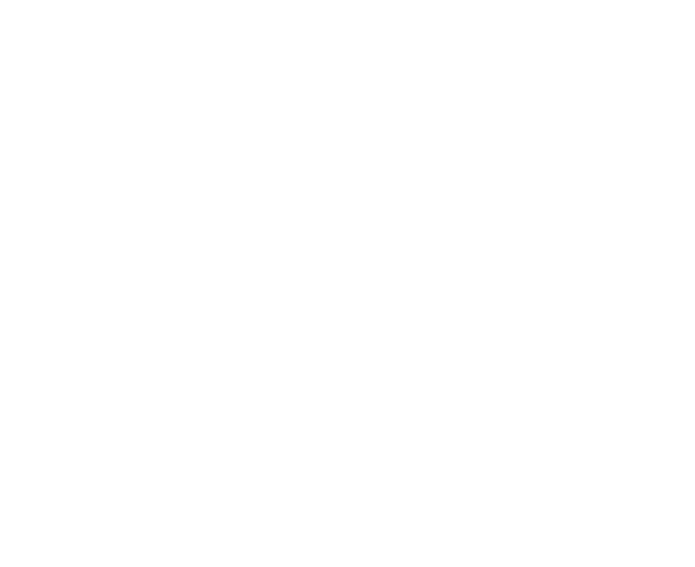
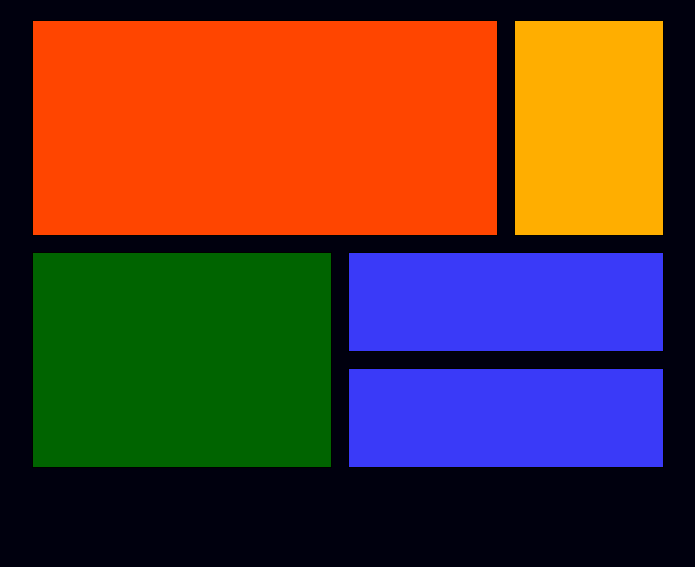
Before and after one commit to RobsenGelana/css-flexbox, a plain HTML site: page grid.html in a window 1280 px wide. Shown: the whole page, without its empty margins (292-987 px from the left). Drawn offline with Linux system fonts and the light colour scheme.

Commit message:
grid task completed

```diff
--- a/grid.css
+++ b/grid.css
@@ -0,0 +1,47 @@
+body{
+    background-color: rgb(0, 0, 14);
+}
+.container{
+    width: 50%;
+    height: 68vh;
+    margin: auto;
+    margin-top: 20px;
+}
+.grid{
+    display: grid;
+    grid-gap: 1em;
+    grid-template-columns: 2fr 1fr 1fr;
+    grid-auto-rows: minmax(100px, auto);
+    align-items: stretch;
+}
+
+.box1{
+    background-color: orangered;
+    border: 1px solid black;
+    grid-row: 1/3;
+    grid-column: 1/3;
+
+
+}
+.box2{
+    background-color: rgb(255, 174, 0);
+    border: 1px solid black;
+    grid-row: 1/3;
+}
+.box3{
+    background-color: darkgreen;
+    border: 1px solid black;
+    grid-row: 3/5;
+
+}
+.box4{
+    background-color: rgb(58, 58, 248);
+    border: 1px solid black;
+    grid-column: 2/4;
+}
+.box5{
+    background-color: rgb(58, 58, 248);
+    border: 1px solid black;
+    grid-column: 2/4;
+    grid-row: 3/4;
+}
--- a/grid.html
+++ b/grid.html
@@ -4,9 +4,21 @@
     <meta charset="UTF-8">
     <meta http-equiv="X-UA-Compatible" content="IE=edge">
     <meta name="viewport" content="width=device-width, initial-scale=1.0">
+    <link rel="stylesheet" href="grid.css">
     <title>Grid</title>
 </head>
 <body>
+    <main>
+        <div class="container">
+            <div class="grid">
+                <div class="box box1"></div>
+                <div class="box box2"></div>
+                <div class="box box3"></div>
+                <div class="box box4"></div>
+                <div class="box box5"></div>
 
+            </div>
+        </div>
+    </main>
 </body>
 </html>
```
